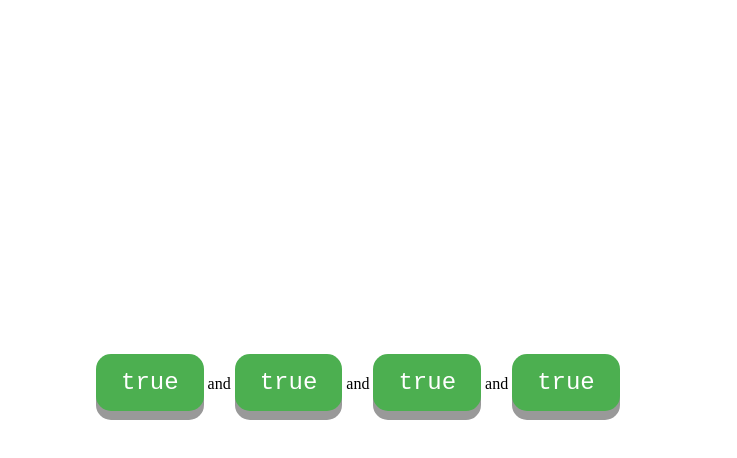
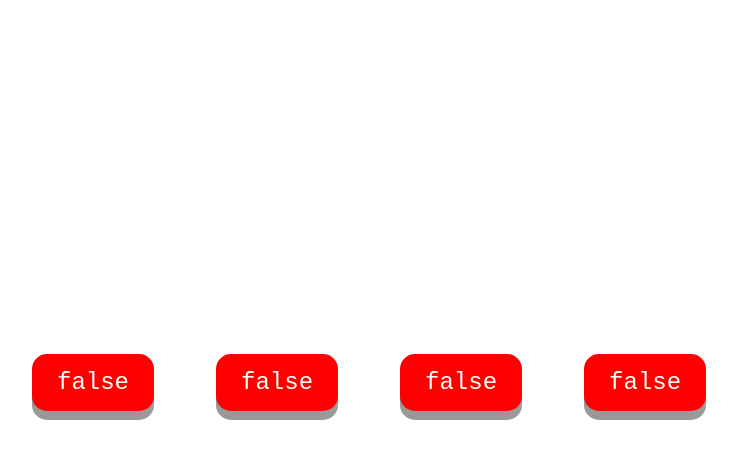
Before and after one commit to DayvsonAlmeida/DayvsonAlmeida.github.io, a plain HTML site: page fase1.html in a window 1280 px wide. Shown: the part 46-504 px from the top of the page, without its empty margins (288-1025 px from the left). Drawn offline with nearby package versions, Linux system fonts and the light colour scheme.

Commit message:
Alterações de apresentação

```diff
--- a/_css/fases.css
+++ b/_css/fases.css
@@ -5,6 +5,12 @@ body {
 }
 #buttons {
    position: absolute;
-   left: 30%;
+   left: 25%;
    top: 50%;
 }
+span {
+   font-family: Comic Sans MS;
+   font-family: monospace;
+   font-size: 30px;
+   color: white;
+}
--- a/_js/buttons.js
+++ b/_js/buttons.js
@@ -2,7 +2,7 @@ function button_action(id){
    var value;
    if(document.getElementById(id).innerHTML == "true"){
       document.getElementById(id).innerHTML = "false";
-      document.getElementById(id).style.backgroundColor = '#FF041E';
+      document.getElementById(id).style.backgroundColor = '#FF0000';
       value = false;
    }else {
       document.getElementById(id).innerHTML = "true";
@@ -11,3 +11,18 @@ function button_action(id){
    }
    return value;
 }
+function button_mouseover(id){
+   if(document.getElementById(id).innerHTML == "true"){
+      document.getElementById(id).style.backgroundColor = "#3e8e41";
+   }else{
+      document.getElementById(id).style.backgroundColor = '#800000';
+   }
+}
+
+function button_mouseout(id){
+   if(document.getElementById(id).innerHTML == "true"){
+      document.getElementById(id).style.backgroundColor = "#4CAF50";
+   }else{
+      document.getElementById(id).style.backgroundColor = '#FF0000';
+   }
+}
--- a/fase1.html
+++ b/fase1.html
@@ -17,10 +17,17 @@
 <body>
    <img id="lamp" src="_images/lamp_off.png" style="position: absolute; left: 40%;"onclick="mu();"/>
    <div id="buttons">
-      <button class="button" id="botao1" onclick="stg1.b1=button_action('botao1'); console.log(stg1.b1);">true</button> <span>and</span>
-      <button class="button" id="botao2" onclick="stg1.b2=button_action('botao2');">true</button> <span>and</span>
-      <button class="button" id="botao3" onclick="stg1.b3=button_action('botao3');">true</button> <span>and</span>
-      <button class="button" id="botao4" onclick="stg1.b4=button_action('botao4');">true</button>
+      <button class="button" id="botao1" onclick="stg1.b1=button_action('botao1');"onmouseover="button_mouseover('botao1');"
+            onmouseout="button_mouseout('botao1');"style="background-color: #FF0000;">false</button>
+      <span>and</span>
+      <button class="button" id="botao2" onclick="stg1.b2=button_action('botao2');"onmouseover="button_mouseover('botao2');"
+            onmouseout="button_mouseout('botao2');"style="background-color: #FF0000;">false</button>
+      <span>and</span>
+      <button class="button" id="botao3" onclick="stg1.b3=button_action('botao3');"onmouseover="button_mouseover('botao3');"
+            onmouseout="button_mouseout('botao3');"style="background-color: #FF0000;">false</button>
+      <span>and</span>
+      <button class="button" id="botao4" onclick="stg1.b4=button_action('botao4');"onmouseover="button_mouseover('botao4');"
+            onmouseout="button_mouseout('botao4');"style="background-color: #FF0000;">false</button>
    </div>
 </body>
 </html>
```
Also changed, not shown: _js/lamp_on.png (deleted).
